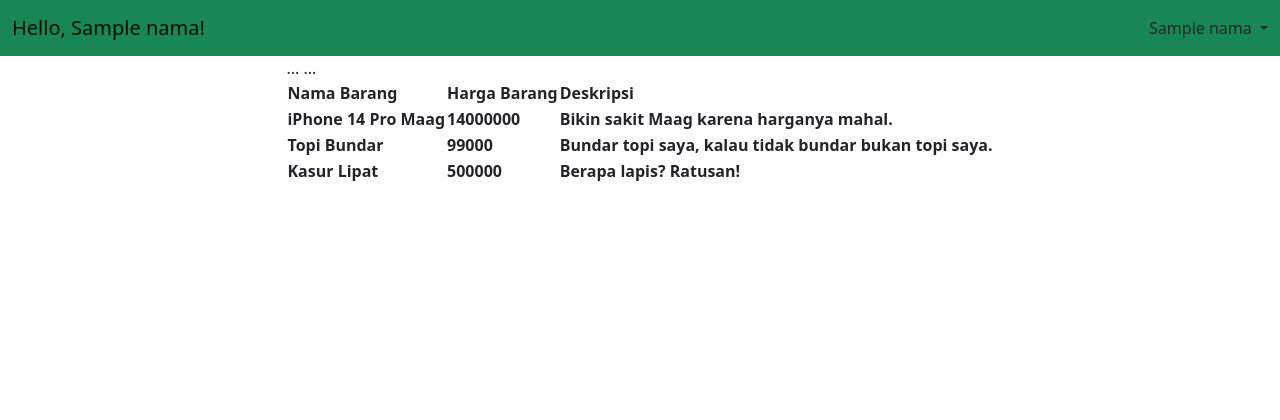
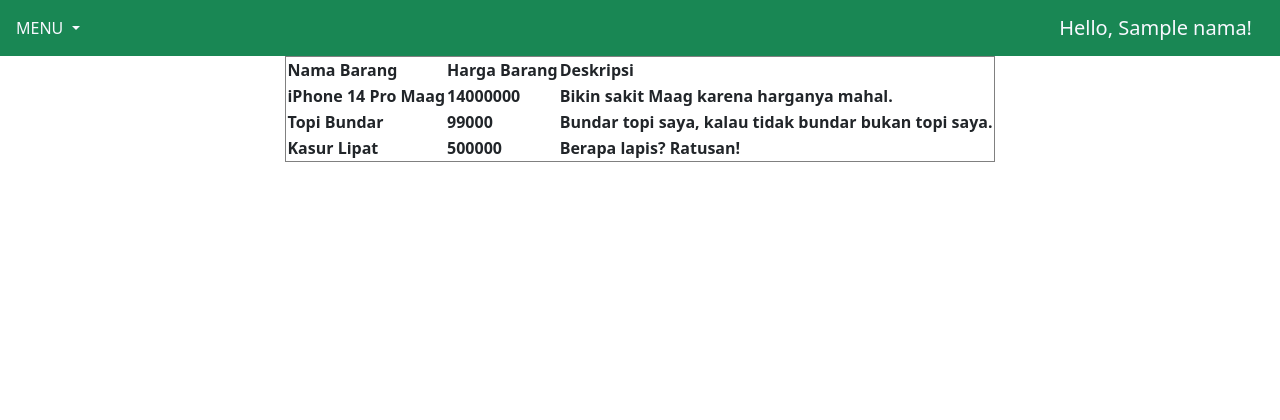
Before and after one commit to radityahnf/django-pbp, a Django app: template wishlist/templates/wishlist.html in a window 1280 px wide. Shown: the top 420 px of the page. Run offline with Django 4.2, Linux system fonts and the light colour scheme; data comes from the database, SQL or seed files in the repository; tables that the repository leaves empty hold one stand-in row (values such as "Sample post"); the template is opened without the code that fills it: values that come from a table or form of the project are taken from there, most other values are stand-ins (such as "Sample title", 1, 10 or a date in 2020); lists and menus that the app fills with data are empty.

Commit message:
added new styling

```diff
--- a/wishlist/templates/wishlist.html
+++ b/wishlist/templates/wishlist.html
@@ -11,32 +11,33 @@
 
     <script src="https://cdn.jsdelivr.net/npm/bootstrap@5.2.1/dist/js/bootstrap.bundle.min.js" integrity="sha384-u1OknCvxWvY5kfmNBILK2hRnQC3Pr17a+RTT6rIHI7NnikvbZlHgTPOOmMi466C8" crossorigin="anonymous"></script>
     <nav class="navbar navbar-expand-lg bg-success">
-        <div class="container-fluid">
-            <a class="navbar-brand" href="#">Hello, {{nama}}!</a>
+        <div class="nav-item dropdown px-3 ">
+            <a class="nav-link dropdown-toggle" href="#" role="button" data-bs-toggle="dropdown" aria-expanded="false" style="color:ghostwhite">
+              MENU
+            </a>
+            <ul class="dropdown-menu bg-warning">
+                <li><a class="nav-link" href="{% url 'wishlist:logout' %}">Logout</a></li>
+            </ul>
+        </div>
+        <div class="container-fluid justify-content-end">
+            <a class="navbar-brand" href="#" style = "color:ghostwhite">Hello, {{nama}}!</a>
 
-            </button>
-            <div class="nav-item dropdown ">
-                <a class="nav-link dropdown-toggle" href="#" role="button" data-bs-toggle="dropdown" aria-expanded="false">
-                  {{nama}}
-                </a>
-                <ul class="dropdown-menu bg-warning">
-                    <li><a class="nav-link" href="{% url 'wishlist:logout' %}">Logout</a></li>
-                </ul>
-            </div>
+
+
         </div>
     </nav>
     <div class="d-flex justify-content-center">
   </body>
 
-
+  <br>
   <div>
-    <table>
+    <table border="1">
         <tr>
         <th>Nama Barang</th>
         <th>Harga Barang</th>
         <th>Deskripsi</th>
         </tr>
-        ...
+
         {% comment %} Tambahkan data di bawah baris ini {% endcomment %}
         {% for barang in list_barang %}
             <tr>
@@ -45,7 +46,7 @@
                 <th>{{barang.deskripsi}}</th>
             </tr>
         {% endfor %}
-        ...
+
     </table>
     <br>
     <br>
```
